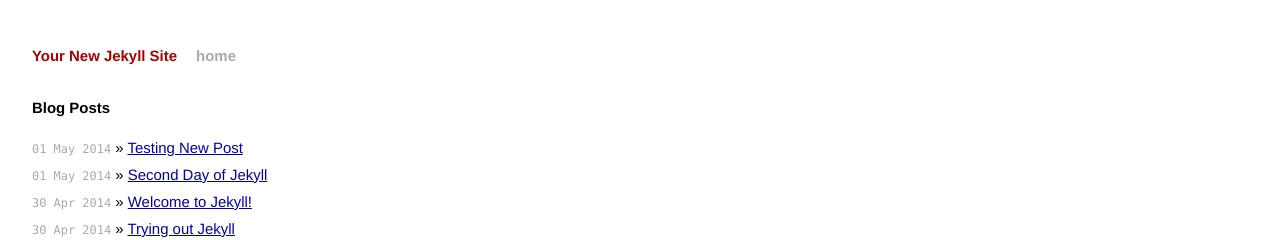
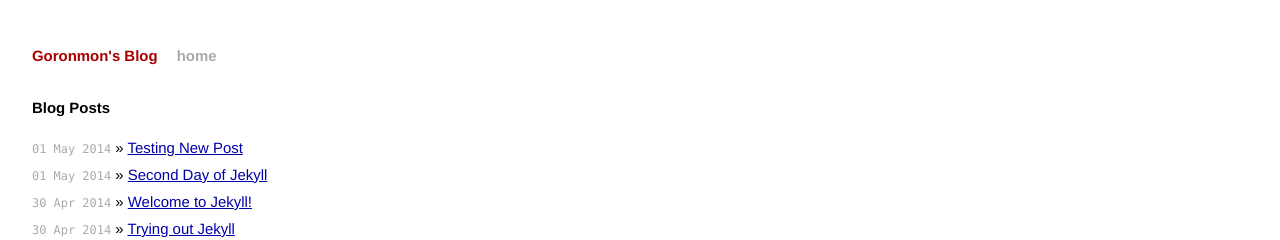
Before and after one commit to goronmon/goronmon.github.io, a Jekyll site: the page built from index.html, in a window 1280 px wide. Shown: the top 240 px of the page. Built offline with Jekyll 4.4.1, drawn with Linux system fonts in a browser that asks for light colours; Markdown is read by kramdown in place of the engine named in the settings.

Commit message:
Update blog title.

```diff
--- a/_config.yml
+++ b/_config.yml
@@ -1,3 +1,3 @@
-name: Your New Jekyll Site
+name: Goronmon's Blog
 markdown: redcarpet
 pygments: true
```
